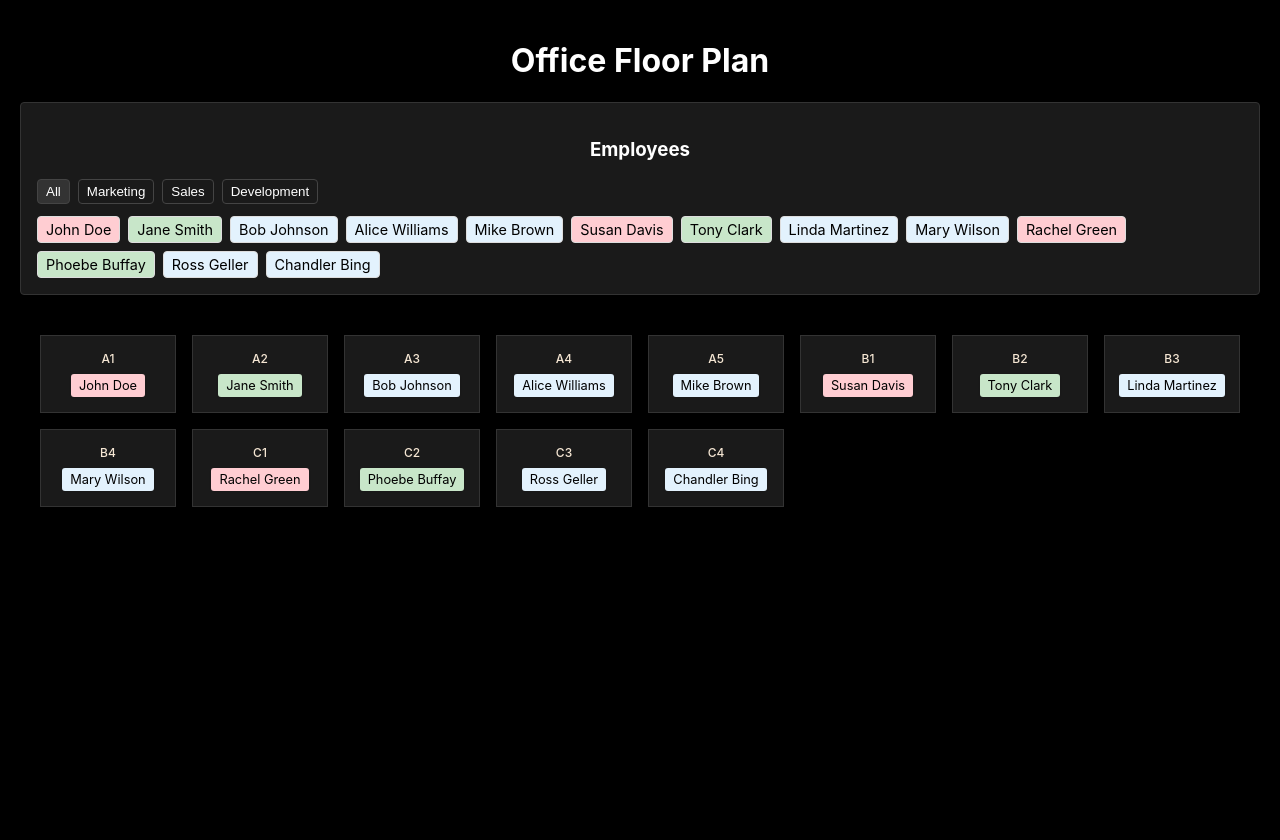
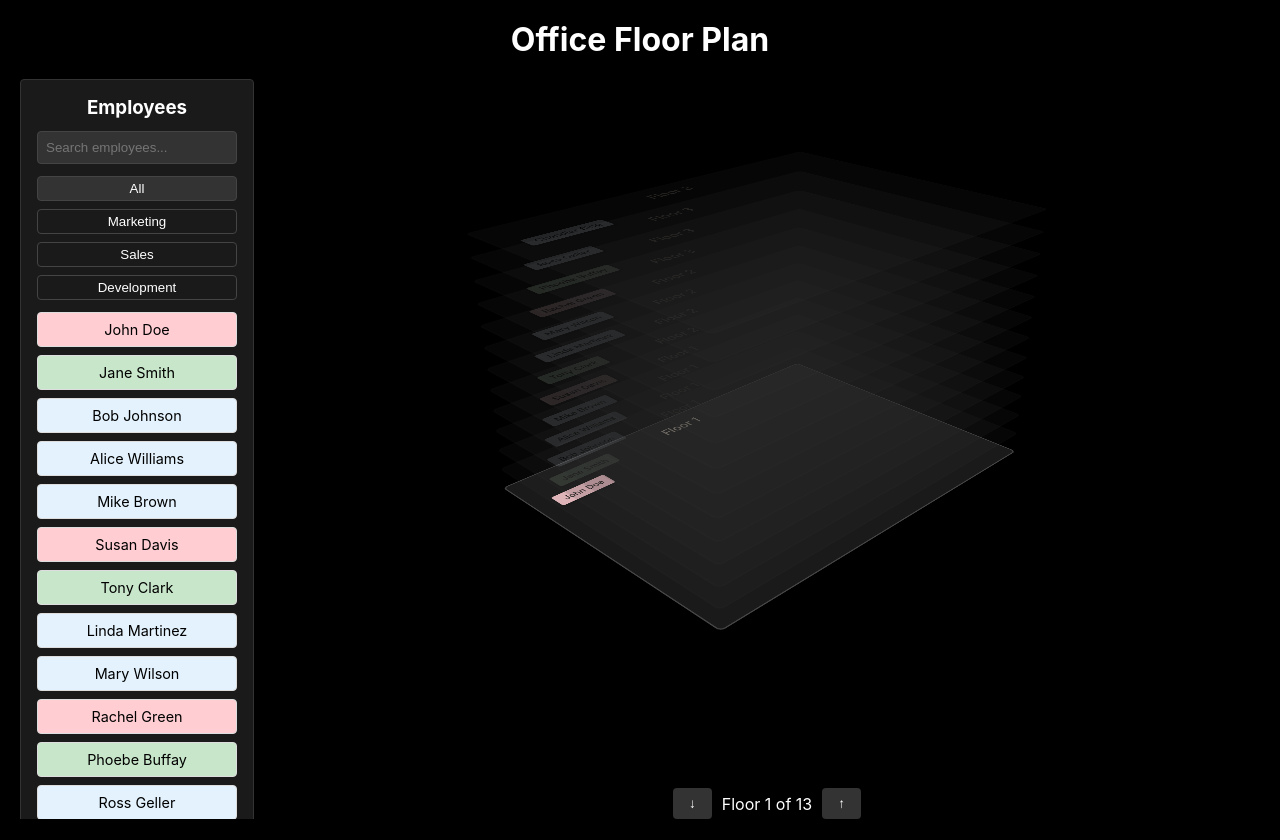
Before and after one commit to matt-james-morgan/csv_test, a React (Create React App) app: page / in a window 1280 px wide. Built offline with nearby package versions, Linux system fonts and the light colour scheme.

Commit message:
floor ui

```diff
--- a/src/App.js
+++ b/src/App.js
@@ -15,6 +15,7 @@ function App() {
   const [floorData, setFloorData] = useState([]);
   const [selectedDesk, setSelectedDesk] = useState(null);
   const [selectedTeam, setSelectedTeam] = useState('all');
+  const [searchQuery, setSearchQuery] = useState('');
 
   useEffect(() => {
     const loadCSVData = async () => {
@@ -37,8 +38,7 @@ function App() {
         console.log('First row:', parsedData[0]);
 
         const mappedData = parsedData.map(row => ({
-          floor: parseInt(row.floor),
-          desk_id: row.desk_id,
+          floor_id: row.floor,
           employees: row.employee_name ? [{
             name: row.employee_name,
             team: row.team?.toLowerCase() || 'development'
@@ -61,28 +61,28 @@ function App() {
     loadCSVData();
   }, []);
 
-  const handleDeskDrop = (deskId, employee) => {
-    console.log('Dropping employee:', employee, 'onto desk:', deskId);
+  const handleFloorDrop = (floorId, employee) => {
+    console.log('Dropping employee:', employee, 'onto floor:', floorId);
     setFloorData(prevData => {
-      // First, remove employee from any previous desk
-      const newData = prevData.map(desk => ({
-        ...desk,
-        employees: desk.employees?.filter(emp => emp.name !== employee.name) || []
+      // First, remove employee from any previous floor
+      const newData = prevData.map(floor => ({
+        ...floor,
+        employees: floor.employees?.filter(emp => emp.name !== employee.name) || []
       }));
 
-      // Then, assign employee to new desk
-      return newData.map(desk => {
-        if (desk.desk_id === deskId) {
-          const currentEmployees = desk.employees || [];
+      // Then, assign employee to new floor
+      return newData.map(floor => {
+        if (floor.floor_id === floorId) {
+          const currentEmployees = floor.employees || [];
           return {
-            ...desk,
+            ...floor,
             employees: [...currentEmployees, {
               name: employee.name,
               team: employee.team
             }]
           };
         }
-        return desk;
+        return floor;
       });
     });
   };
@@ -109,38 +109,74 @@ function App() {
     }));
   };
 
-  const getFilteredEmployees = (floorData, teamFilter) => {
+  const getFilteredEmployees = (floorData, teamFilter, search) => {
     const allEmployees = floorData.flatMap(desk => desk.employees || []);
     const uniqueEmployees = Array.from(
       new Map(allEmployees.map(emp => [emp.name, emp])).values()
     );
 
-    if (teamFilter === 'all') {
-      return uniqueEmployees;
-    }
-
-    return uniqueEmployees.filter(emp => emp.team === teamFilter);
+    return uniqueEmployees.filter(emp => {
+      const matchesTeam = teamFilter === 'all' || emp.team === teamFilter;
+      const matchesSearch = emp.name.toLowerCase().includes(search.toLowerCase());
+      return matchesTeam && matchesSearch;
+    });
   };
 
   return (
     <DndProvider backend={HTML5Backend}>
       <div className="App" style={{
         backgroundColor: '#000000',
-        minHeight: '100vh',
+        height: '100vh',  // Exactly viewport height
+        display: 'flex',
+        flexDirection: 'column',
         padding: '20px',
-        color: 'white'  // Makes text white
+        color: 'white',
+        overflow: 'hidden'  // Prevent scrolling
       }}>
-        <h1>Office Floor Plan</h1>
+        <h1 style={{
+          margin: '0 0 20px 0'  // Reduce margin to just bottom
+        }}>Office Floor Plan</h1>
+
+        <div style={{
+          display: 'flex',
+          gap: '20px',
+          height: 'calc(100% - 60px)',  // Subtract header height + margins
+          overflow: 'hidden'  // Prevent scrolling
+        }}>
+          {/* Employee List Section */}
           <div className="employee-list" style={{
             padding: '16px',
-          background: '#1a1a1a',  // Dark gray background
+            background: '#1a1a1a',
             border: '1px solid #333',
             borderRadius: '4px',
-          marginBottom: '20px'
+            width: '200px',
+            display: 'flex',
+            flexDirection: 'column',
+            height: '100%'
           }}>
-          <h3>Employees</h3>
+            <h3 style={{ margin: '0 0 12px 0' }}>Employees</h3>
+
+            {/* Search Input */}
+            <input
+              type="text"
+              placeholder="Search employees..."
+              value={searchQuery}
+              onChange={(e) => setSearchQuery(e.target.value)}
+              style={{
+                padding: '8px',
+                marginBottom: '12px',
+                backgroundColor: '#333',
+                border: '1px solid #444',
+                borderRadius: '4px',
+                color: 'white',
+                outline: 'none'
+              }}
+            />
+
+            {/* Filter Buttons */}
             <div style={{
               display: 'flex',
+              flexDirection: 'column',
               gap: '8px',
               marginBottom: '12px'
             }}>
@@ -197,14 +233,21 @@ function App() {
                 Development
               </button>
             </div>
+
+            {/* Scrollable Employee List */}
             <div style={{
               display: 'flex',
-            flexDirection: 'row',
-            flexWrap: 'wrap',
+              flexDirection: 'column',
               gap: '8px',
-            alignItems: 'center'
+              overflowY: 'auto',
+              flex: 1,
+              msOverflowStyle: 'none',
+              scrollbarWidth: 'none',
+              '&::-webkit-scrollbar': {
+                display: 'none'
+              }
             }}>
-            {getFilteredEmployees(floorData, selectedTeam).map((employee, index) => (
+              {getFilteredEmployees(floorData, selectedTeam, searchQuery).map((employee, index) => (
                 <div
                   key={index}
                   className="draggable-employee"
@@ -213,14 +256,14 @@ function App() {
                     e.dataTransfer.setData('employee', JSON.stringify(employee));
                   }}
                   style={{
-                  padding: '4px 8px',
+                    padding: '8px',
                     backgroundColor: TEAM_COLORS[employee.team] || '#f5f5f5',
                     border: '1px solid #ddd',
                     borderRadius: '4px',
                     cursor: 'move',
                     userSelect: 'none',
                     fontSize: '0.9em',
-                  color: '#000'  // Keep text dark for contrast
+                    color: '#000'
                   }}
                 >
                   {employee.name}
@@ -229,12 +272,18 @@ function App() {
             </div>
           </div>
 
-        <div className="floor-container">
+          {/* Floor Plan Section */}
+          <div className="floor-container" style={{
+            flex: 1,
+            height: '100%',
+            overflow: 'hidden'  // Prevent scrolling
+          }}>
             <FloorPlan
               floorData={floorData}
-            onDeskDrop={handleDeskDrop}
+              onDeskDrop={handleFloorDrop}
               onDeskClick={handleDeskClick}
             />
+          </div>
         </div>
       </div>
     </DndProvider>
--- /dev/null
+++ b/src/components/Floor.js
@@ -0,0 +1,74 @@
+import React from 'react';
+
+const TEAM_COLORS = {
+  marketing: '#ffcdd2',  // Light red
+  sales: '#c8e6c9',     // Light green
+  development: '#e3f2fd' // Light blue
+};
+
+function Floor({ id, employees, onDrop, onClick, style }) {
+  const handleDrop = (e) => {
+    e.preventDefault();
+    const droppedEmployee = JSON.parse(e.dataTransfer.getData('employee'));
+    onDrop(id, droppedEmployee);
+  };
+
+  return (
+    <div
+      className="floor"
+      onDrop={handleDrop}
+      onDragOver={(e) => e.preventDefault()}
+      onClick={() => onClick(id)}
+      style={{
+        border: '1px solid #333',
+        padding: '20px',
+        display: 'flex',
+        flexDirection: 'column',
+        gap: '10px',
+        backgroundColor: '#1a1a1a',
+        color: 'white',
+        borderRadius: '8px',
+        height: '100%',
+        boxSizing: 'border-box',
+        ...style
+      }}
+    >
+      <div style={{
+        color: '#f5e6d3',
+        fontWeight: '500',
+        fontSize: '1.4em',
+        textAlign: 'center'
+      }}>
+        Floor {id}
+      </div>
+      <div style={{
+        display: 'flex',
+        flexDirection: 'row',
+        flexWrap: 'wrap',
+        gap: '8px',
+        padding: '10px',
+        flex: 1,
+        alignContent: 'flex-start'
+      }}>
+        {employees && employees.map((employee, index) => (
+          <div
+            key={`${employee.name}-${index}`}
+            className="employee-card"
+            style={{
+              backgroundColor: TEAM_COLORS[employee.team] || TEAM_COLORS.development,
+              padding: '6px 12px',
+              borderRadius: '4px',
+              fontSize: '0.9em',
+              boxShadow: '0 2px 4px rgba(0,0,0,0.2)',
+              color: '#000'
+            }}
+          >
+            {employee.name}
+          </div>
+        ))}
+      </div>
+    </div>
+  );
+}
+
+export default Floor;
--- a/src/components/FloorPlan.js
+++ b/src/components/FloorPlan.js
@@ -1,23 +1,153 @@
-import React from 'react';
-import Desk from './Desk';
+import React, { useState, useEffect } from 'react';
+import Floor from './Floor';
 
 function FloorPlan({ floorData, onDeskDrop, onDeskClick }) {
+  const [currentFloorIndex, setCurrentFloorIndex] = useState(0);
+  const [isFlipping, setIsFlipping] = useState(false);
+  const [isVerticalView, setIsVerticalView] = useState(false);
+
+  const FLOOR_OFFSET = 30;
+
+  useEffect(() => {
+    const handleKeyPress = (e) => {
+      if (isFlipping) return;
+
+      if (e.key === 'ArrowUp' && currentFloorIndex < floorData.length - 1) {
+        setIsFlipping(true);
+        setCurrentFloorIndex(prev => prev + 1);
+        setTimeout(() => setIsFlipping(false), 500);
+      }
+      else if (e.key === 'ArrowDown' && currentFloorIndex > 0) {
+        setIsFlipping(true);
+        setCurrentFloorIndex(prev => prev - 1);
+        setTimeout(() => setIsFlipping(false), 500);
+      }
+      else if (e.key === 'Enter') {
+        setIsVerticalView(prev => !prev);
+      }
+    };
+
+    window.addEventListener('keydown', handleKeyPress);
+    return () => window.removeEventListener('keydown', handleKeyPress);
+  }, [currentFloorIndex, floorData.length, isFlipping]);
+
   return (
-    <div className="floor-plan" style={{
-      display: 'grid',
-      gridTemplateColumns: 'repeat(auto-fill, minmax(120px, 1fr))',
-      gap: '16px',
-      padding: '20px',
+    <div className="floor-plan-container" style={{
+      perspective: '1500px',
+      height: '100%',
+      display: 'flex',
+      justifyContent: 'center',
+      alignItems: 'center',
+      position: 'relative'
     }}>
-      {floorData.map((desk) => (
-        <Desk
-          key={desk.desk_id}
-          id={desk.desk_id}
-          employees={desk.employees || []}
-          onDrop={onDeskDrop}
-          onClick={onDeskClick}
-        />
-      ))}
+      <div style={{
+        position: 'relative',
+        width: '100%',
+        height: '100%',
+        display: 'flex',
+        justifyContent: 'center',
+        alignItems: 'center',
+        transformStyle: 'preserve-3d',
+        transform: 'scale(0.7)'
+      }}>
+        {floorData.map((floor, index) => {
+          const isCurrent = index === currentFloorIndex;
+          const relativeIndex = index - currentFloorIndex;
+          const verticalOffset = relativeIndex * FLOOR_OFFSET;
+
+          // Calculate transforms based on view mode
+          const isometricTransform = `
+            rotateX(60deg)
+            rotateZ(-45deg)
+            translate3d(0, 0, ${verticalOffset}px)
+          `;
+
+          const verticalTransform = `
+            rotateX(0deg)
+            rotateZ(0deg)
+            translate3d(0, 0, 0)
+            scale(1.2)
+          `;
+
+          return (
+            <div
+              key={floor.floor_id}
+              style={{
+                position: 'absolute',
+                width: '60%',
+                height: '60%',
+                transform: isCurrent && isVerticalView ? verticalTransform : isometricTransform,
+                transition: 'all 0.5s ease-in-out',
+                opacity: isCurrent ? 1 : (isVerticalView ? 0 : 0.15),
+                pointerEvents: isCurrent ? 'auto' : 'none',
+                transformStyle: 'preserve-3d',
+                transformOrigin: 'center center',
+                zIndex: floorData.length - Math.abs(relativeIndex)
+              }}
+            >
+              <Floor
+                id={floor.floor_id}
+                employees={floor.employees || []}
+                onDrop={onDeskDrop}
+                onClick={onDeskClick}
+                style={{
+                  width: '100%',
+                  height: '100%',
+                  backgroundColor: isCurrent ? '#1a1a1a' : '#222',
+                  border: `2px solid ${isCurrent ? '#444' : '#333'}`,
+                  boxShadow: isCurrent ? '0 10px 20px rgba(0,0,0,0.3)' : 'none',
+                  transition: 'all 0.5s ease-in-out'
+                }}
+              />
+            </div>
+          );
+        })}
+      </div>
+
+      {/* Floor Navigation UI */}
+      <div style={{
+        position: 'absolute',
+        bottom: '20px',
+        display: 'flex',
+        gap: '10px',
+        alignItems: 'center',
+        zIndex: floorData.length + 1
+      }}>
+        <button
+          onClick={() => currentFloorIndex > 0 && setCurrentFloorIndex(prev => prev - 1)}
+          disabled={currentFloorIndex === 0 || isVerticalView}
+          style={{
+            padding: '8px 16px',
+            backgroundColor: '#333',
+            border: 'none',
+            borderRadius: '4px',
+            color: 'white',
+            cursor: (currentFloorIndex === 0 || isVerticalView) ? 'not-allowed' : 'pointer',
+            opacity: isVerticalView ? 0.5 : 1
+          }}
+        >
+          ↓
+        </button>
+        <span style={{ color: 'white' }}>
+          Floor {currentFloorIndex + 1} of {floorData.length}
+          {isVerticalView && ' (Press Enter to return)'}
+        </span>
+        <button
+          onClick={() => currentFloorIndex < floorData.length - 1 && setCurrentFloorIndex(prev => prev - 1)}
+          disabled={currentFloorIndex === floorData.length - 1 || isVerticalView}
+          style={{
+            padding: '8px 16px',
+            backgroundColor: '#333',
+            border: 'none',
+            borderRadius: '4px',
+            color: 'white',
+            cursor: (currentFloorIndex === floorData.length - 1 || isVerticalView) ? 'not-allowed' : 'pointer',
+            opacity: isVerticalView ? 0.5 : 1
+          }}
+        >
+          ↑
+        </button>
+      </div>
     </div>
   );
 }
```
Lines whose indentation alone changed are shown as unchanged.
